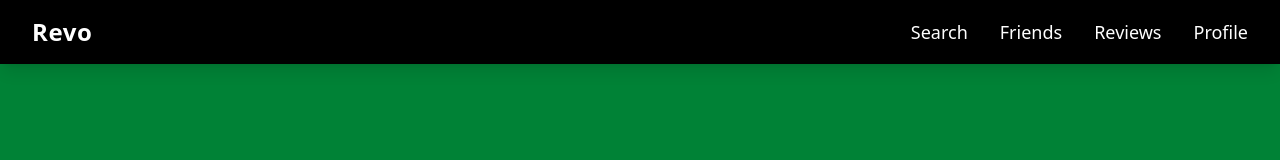
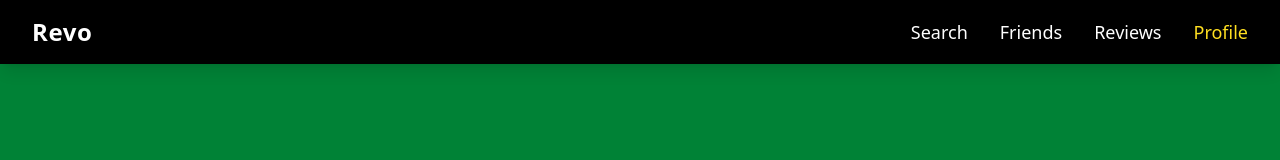
Before and after one commit to oym3778/Anime-Reviewer, a React (Vite) app: page /#/profile in a window 1280 px wide. Shown: the top 160 px of the page. Built offline with nearby package versions, Linux system fonts and the light colour scheme; no server answers; the database is empty; sample sign-in values are in the browser's storage.

Commit message:
swapped out link for navLink to make use of active state

```diff
--- a/src/Components/Navbar.jsx
+++ b/src/Components/Navbar.jsx
@@ -1,4 +1,4 @@
-import { Link } from "react-router-dom";
+import { NavLink } from "react-router-dom";
 
 export function Navbar() {
   return (
@@ -12,39 +12,55 @@ export function Navbar() {
       {/* Navigation Links */}
       <ol className="flex items-center gap-8 text-lg">
         <li>
-          <Link
+          <NavLink
             to="/Search"
-            className="hover:text-yellow-300 transition-colors duration-200"
+            className={({ isActive }) =>
+              `transition-colors duration-200 hover:text-yellow-300 ${
+                isActive ? "text-yellow-300" : ""
+              }`
+            }
           >
             Search
-          </Link>
+          </NavLink>
         </li>
 
         <li>
-          <Link
+          <NavLink
             to="/Friends"
-            className="hover:text-yellow-300 transition-colors duration-200"
+            className={({ isActive }) =>
+              `transition-colors duration-200 hover:text-yellow-300 ${
+                isActive ? "text-yellow-300" : ""
+              }`
+            }
           >
             Friends
-          </Link>
+          </NavLink>
         </li>
 
         <li>
-          <Link
+          <NavLink
             to="/MyReviews"
-            className="hover:text-yellow-300 transition-colors duration-200"
+            className={({ isActive }) =>
+              `transition-colors duration-200 hover:text-yellow-300 ${
+                isActive ? "text-yellow-300" : ""
+              }`
+            }
           >
             Reviews
-          </Link>
+          </NavLink>
         </li>
 
         <li>
-          <Link
+          <NavLink
             to="/Profile"
-            className="hover:text-yellow-300 transition-colors duration-200"
+            className={({ isActive }) =>
+              `transition-colors duration-200 hover:text-yellow-300 ${
+                isActive ? "text-yellow-300" : ""
+              }`
+            }
           >
             Profile
-          </Link>
+          </NavLink>
         </li>
       </ol>
     </nav>
```
